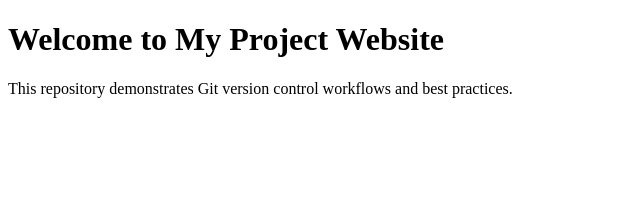
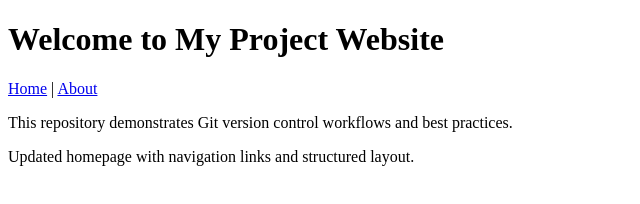
Before and after one commit to uvcode01-max/GitAssignment, a plain HTML site: page index.html in a window 1280 px wide. Shown: the whole page, without its empty margins (0-640 px from the left). Drawn offline with Linux system fonts and the light colour scheme.

Commit message:
Update index.html with navigation menu

```diff
--- a/index.html
+++ b/index.html
@@ -6,6 +6,11 @@
 </head>
 <body>
     <h1>Welcome to My Project Website</h1>
+    <nav>
+        <a href="index.html">Home</a> |
+        <a href="about.html">About</a>
+    </nav>
     <p>This repository demonstrates Git version control workflows and best practices.</p>
+    <p>Updated homepage with navigation links and structured layout.</p>
 </body>
 </html>
```
